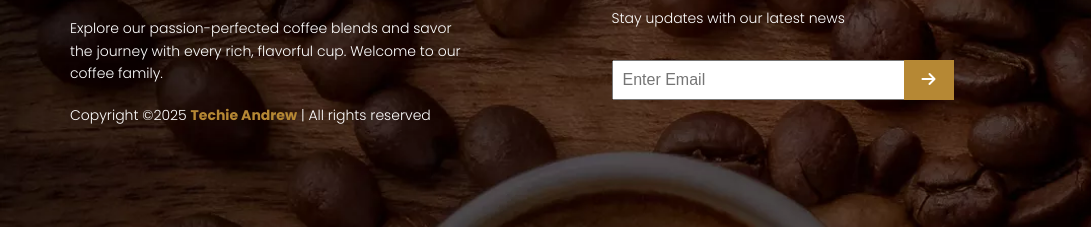
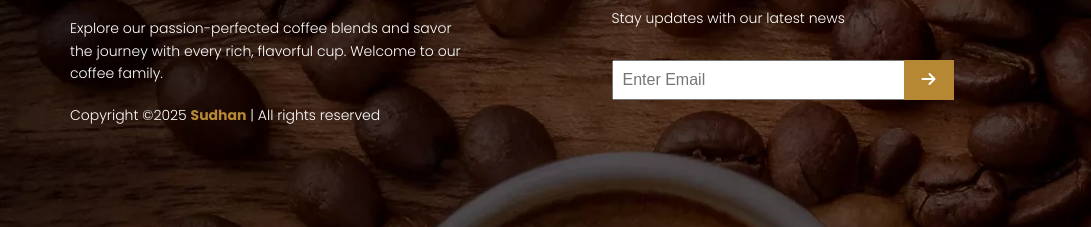
Before and after one commit to sudhan9/coffee-shop-web-project., a plain HTML site: page index.html in a window 1280 px wide. Shown: the part 5284-5511 px from the top of the page, 0-1091 px from the left. Drawn offline with Linux system fonts and the light colour scheme; a script that the page names is missing.

Commit message:
Update index.html

```diff
--- a/index.html
+++ b/index.html
@@ -248,7 +248,7 @@
                     <div class="footer__about-div">
                         <h4>About Us</h4>
                         <p>Explore our passion-perfected coffee blends and savor the journey with every rich, flavorful cup. Welcome to our coffee family.</p>
-                        <p class="footer_copyright-text">Copyright ©2025 <span>Techie Andrew</span> | All rights reserved</p>
+                        <p class="footer_copyright-text">Copyright ©2025 <span>Sudhan</span> | All rights reserved</p>
                     </div>
                     <div class="footer__newsletter">
                         <h4>Newsletter</h4>
```
